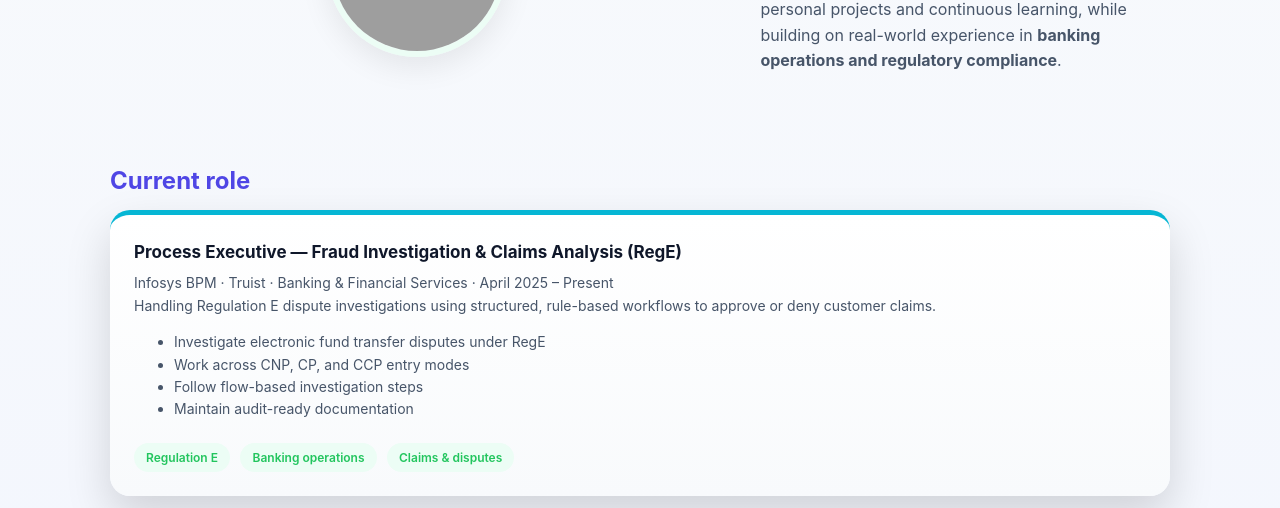
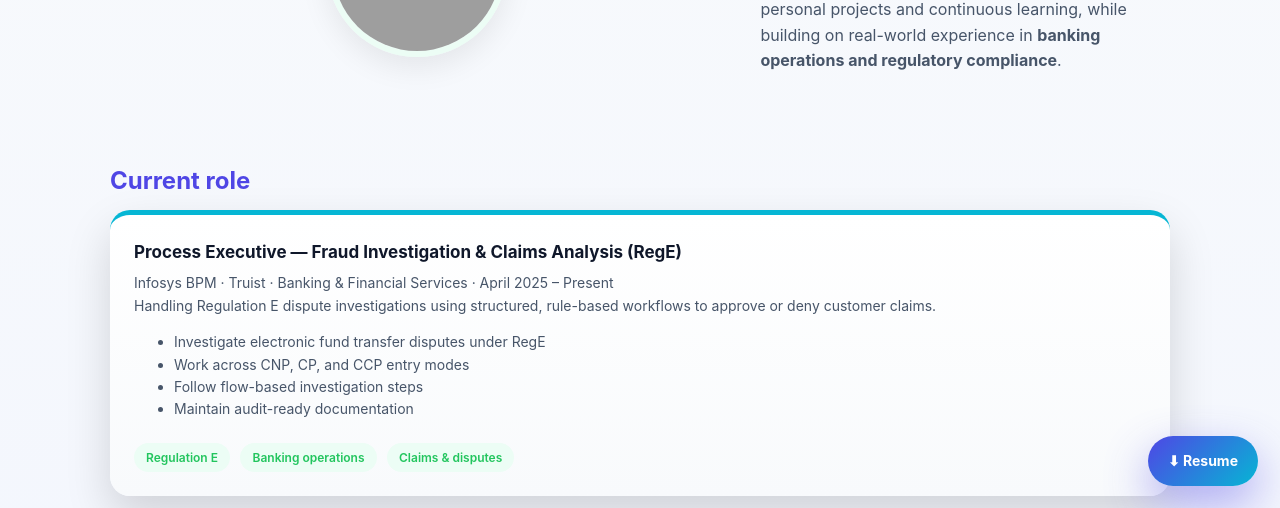
Before and after one commit to Rushgod27/Manoj-portfolio, a plain HTML site: page index.html in a window 1280 px wide. Shown: the part 292-800 px from the top of the page. Drawn offline with Linux system fonts and the light colour scheme; grey boxes are pictures that could not be loaded.

Commit message:
Update index.html

```diff
--- a/index.html
+++ b/index.html
@@ -125,6 +125,13 @@
   <footer>© 2025 Manoj M — Portfolio Hub</footer>
 </div>
 <script src="app.js"></script>
-
+<a
+  href="Manoj_M_Resume.pdf"
+  download
+  class="floating-resume"
+  aria-label="Download resume"
+>
+  ⬇ Resume
+</a>
 </body>
 </html>
```
